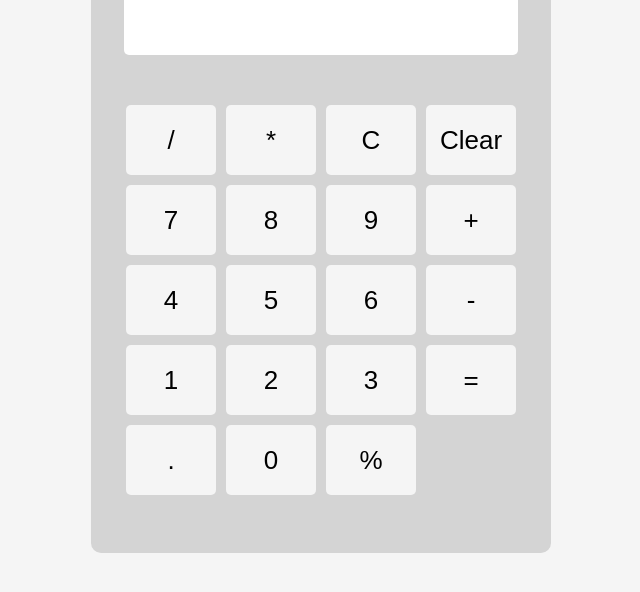
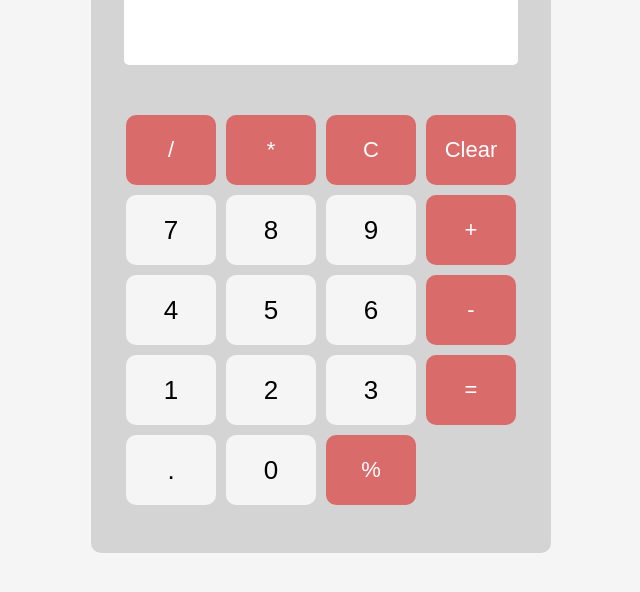
Before and after one commit to MarioAngelov2/Calculator-app, a React (Create React App) app in the folder app/: page / in a window 1280 px wide. Shown: the top 592 px of the page, without its empty margins (319-959 px from the left). Built offline with nearby package versions, Linux system fonts and the light colour scheme.

Commit message:
Update Calculator.css

```diff
--- a/app/src/Style/Calculator.css
+++ b/app/src/Style/Calculator.css
@@ -31,7 +31,7 @@ button {
   height: 70px;
   font-size: 26px;
   font-family: sans-serif;
-  border-radius: 5px;
+  border-radius: 10px;
   border: none;
   transition: ease-in-out 0.2s;
   background-color:whitesmoke;
@@ -47,7 +47,7 @@ input {
   margin-top: 10px;
   margin-bottom:50px;
   width: 390px;
-  height: 60px;
+  height: 70px;
   font-size: 26px;
   text-align: right;
   border: none;
@@ -55,3 +55,13 @@ input {
   outline: none;
   user-select: none;
 }
+
+.operators {
+  background-color: rgb(218, 107, 107);
+  color: white;
+  font-size: 22px;
+}
+
+.operators:hover {
+  background-color: rgb(154, 67, 67);
+}
```
